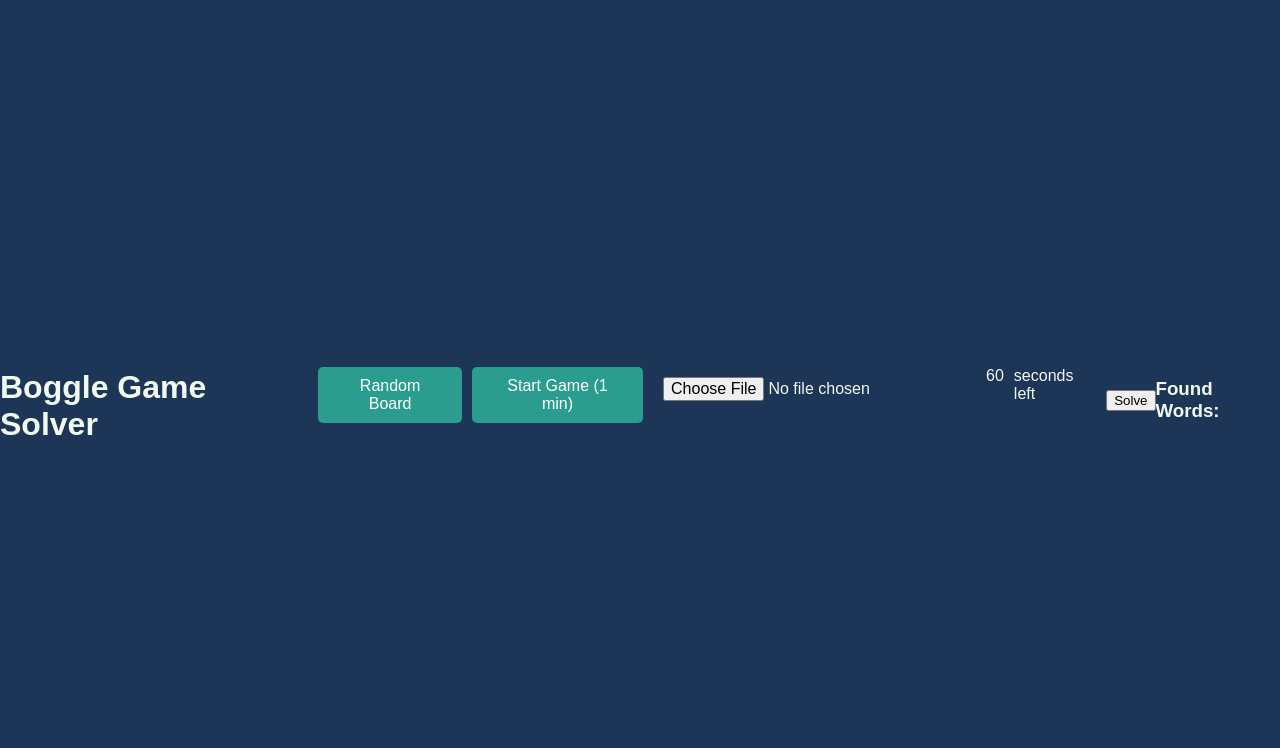
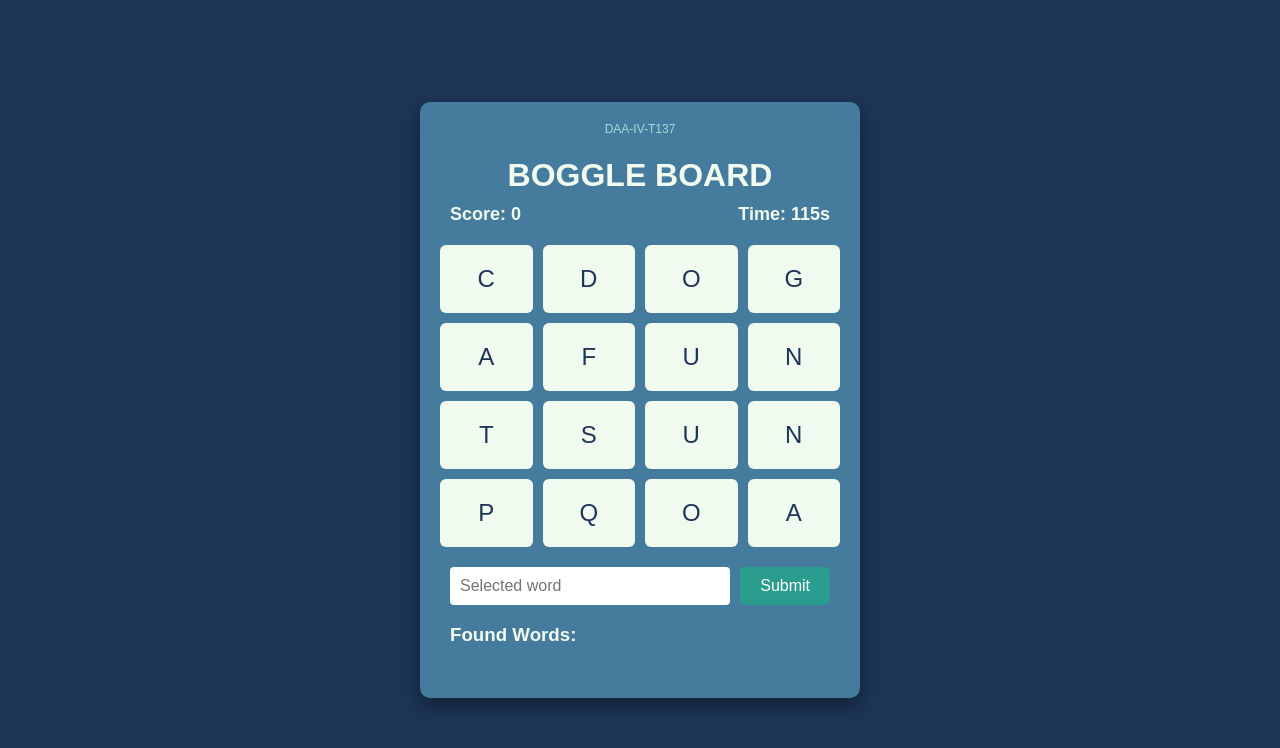
Before and after one commit to adityag30/Boggle-Game, a plain HTML site: page index.html in a window 1280 px wide. Drawn offline with Linux system fonts and the light colour scheme.

Commit message:
Update index.html

```diff
--- a/index.html
+++ b/index.html
@@ -5,21 +5,31 @@
     <meta name="viewport" content="width=device-width, initial-scale=1.0" />
     <title>Boggle Game Solver</title>
     <link rel="stylesheet" href="style.css" />
-  <script src="script.js" defer></script>
   </head>
   <body>
-  <h1>Boggle Game Solver</h1>
+    <div class="game-container">
+      <div class="small-label">DAA-IV-T137</div>
+      <h1>BOGGLE BOARD</h1>
+      <div class="info">
+        <span>Score: <span id="score">0</span></span>
+        <span>Time: <span id="timer">90</span>s</span>
+      </div>
+      <div class="grid" id="grid"></div>
       <div class="controls">
-    <button onclick="randomizeBoard()">Random Board</button>
-    <button onclick="startTimer()">Start Game (1 min)</button>
-    <input type="file" accept=".txt" onchange="loadDictionary(event)" />
-    <span id="timer">60</span> seconds left
+        <input
+          type="text"
+          id="currentWord"
+          placeholder="Selected word"
+          readonly
+        />
+        <button id="submitBtn">Submit</button>
       </div>
-  <div class="board" id="board"></div>
-  <button onclick="solveBoard()">Solve</button>
-  <div class="results">
+      <div class="word-list">
         <h3>Found Words:</h3>
         <ul id="wordList"></ul>
       </div>
+    </div>
+
+    <script src="script.js"></script>
   </body>
 </html>
```
Lines whose indentation alone changed are shown as unchanged.
